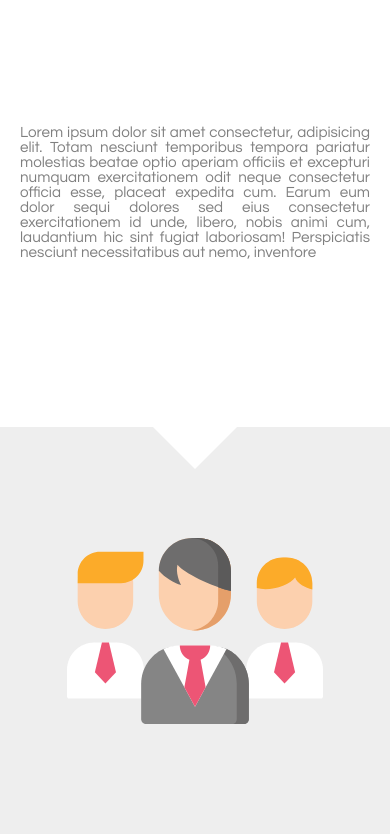
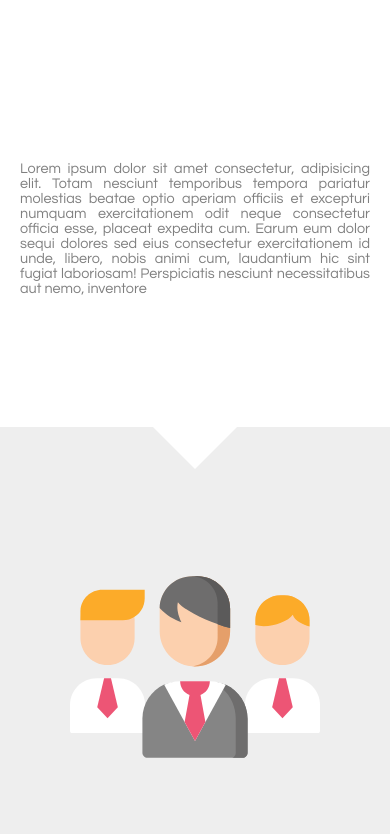
Before and after one commit to Antsane/Antsane_website, a plain HTML site: page index.html in a window 390 px wide. Shown: the part 1170-2004 px from the top of the page. Drawn offline with Linux system fonts and the light colour scheme.

Commit message:
Trying to correct font size

```diff
--- a/css/index.css
+++ b/css/index.css
@@ -142,7 +142,7 @@ main div.slide p {
 @media (max-width: 1163px) {
     main div.slide {
         grid-template-columns: 1fr;
-        grid-template-rows: 40% 60%;
+        grid-template-rows: 50% 50%;
     }
 
     main div.slide img {
@@ -158,9 +158,9 @@ main div.slide p {
     }
 }
 
-@media (max-width: 679px) {
+@media (max-width: 570px) {
     main div.slide img {
-        height: 90%;
+
     }
 
     main div.slide p {
@@ -168,11 +168,7 @@ main div.slide p {
     }
 }
 
-@media (max-width: 458px) {
-    main div.slide p {
-        font-size: 0.95em
-    }
-}
+
 
 
 
```
